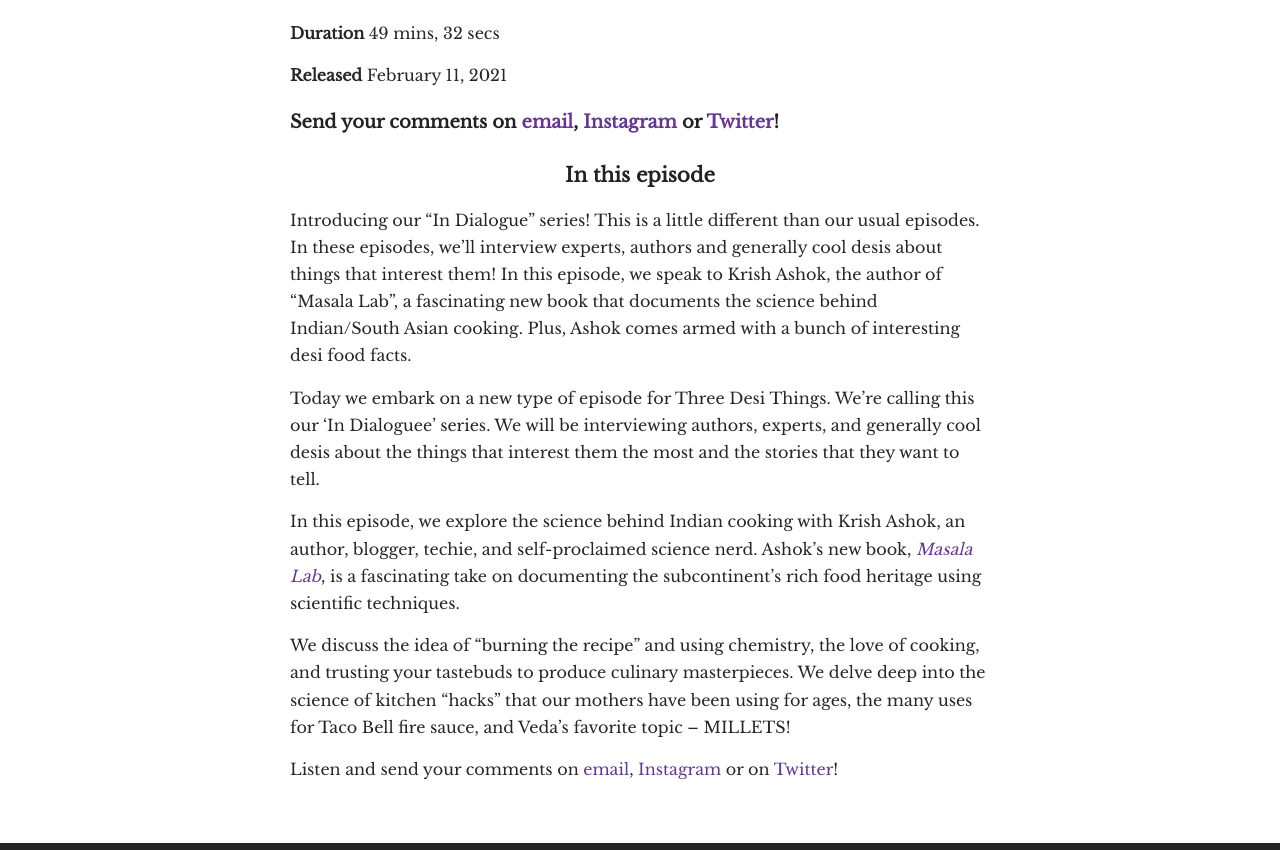
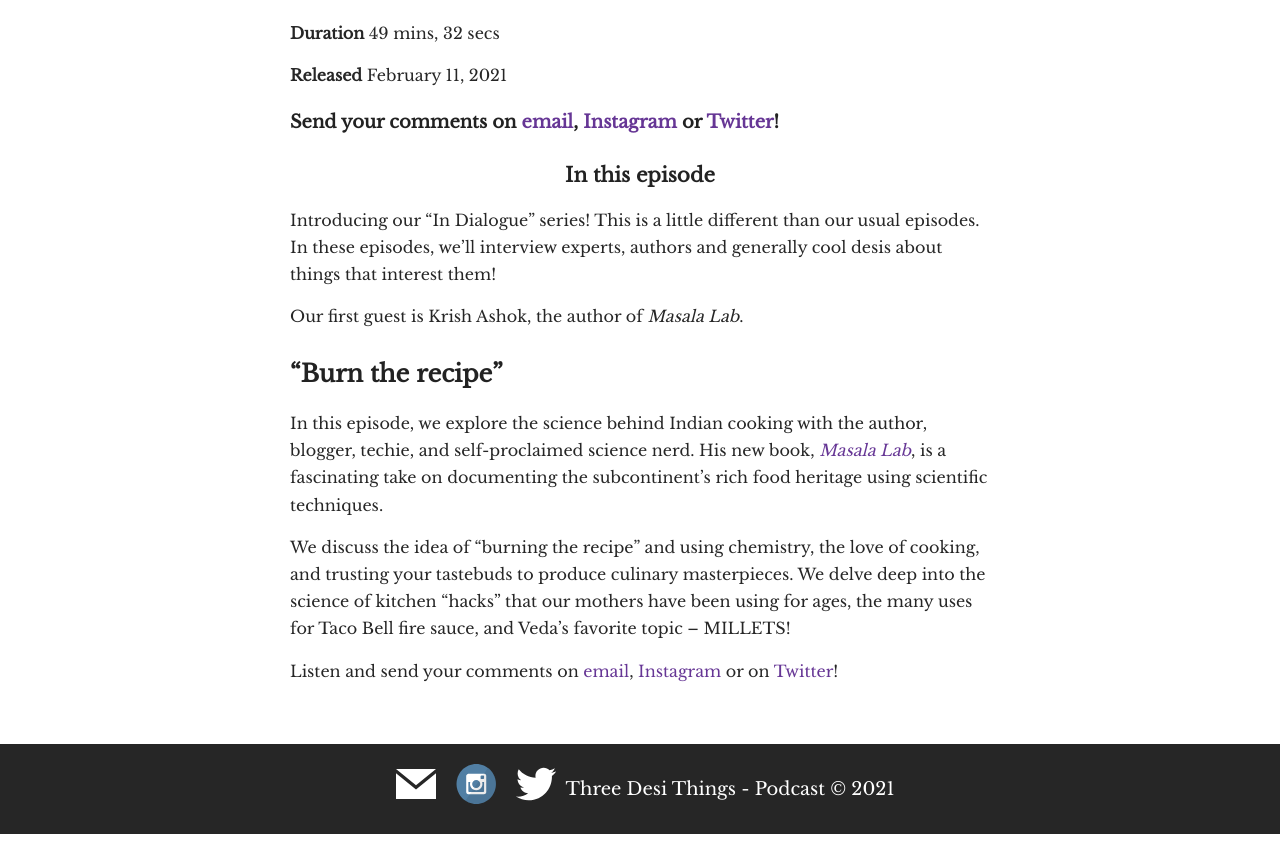
Before and after one commit to three-desi-things/three-desi-things.github.io, a Jekyll site: the page built from _posts/2021-02-11-5.markdown, in a window 1280 px wide and 900 px high, scrolled down 555 px, cut to the strip 50-900 px from the top of the window. Built offline with Jekyll 4.4.1, drawn with Linux system fonts in a browser that asks for light colours.

Commit message:
updates to #5

```diff
--- a/_posts/2021-02-11-5.markdown
+++ b/_posts/2021-02-11-5.markdown
@@ -5,13 +5,13 @@
 title: 			"#5: In Dialogue with Krish Ashok, the author of Masala Lab, a book on the science behind desi cooking"
 url:        "5 - krish-ashok-masala-lab"
 subtitle: 	""
-summary: 		"Introducing our “In Dialogue” series! This is a little different than our usual episodes. In these episodes, we'll interview experts, authors and generally cool desis about things that interest them!
+summary: 		"Introducing our “In Dialogue” series! This is a little different than our usual episodes. In these episodes, we'll interview experts, authors and generally cool desis about things that interest them! \n
 
-In this episode, we speak to Krish Ashok, the author of “Masala Lab”, a fascinating new book that documents the science behind Indian/South Asian cooking. Plus, Ashok comes armed with a bunch of interesting desi food facts."
+Our first guest is Krish Ashok, the author of _Masala Lab_."
 
-description: 	"Introducing our “In Dialogue” series! This is a little different than our usual episodes. In these episodes, we'll interview experts, authors and generally cool desis about things that interest them!
+description: 	"Introducing our “In Dialogue” series! This is a little different than our usual episodes. In these episodes, we'll interview experts, authors and generally cool desis about things that interest them! \n
 
-In this episode, we speak to Krish Ashok, the author of “Masala Lab”, a fascinating new book that documents the science behind Indian/South Asian cooking. Plus, Ashok comes armed with a bunch of interesting desi food facts."
+Our first guest is Krish Ashok, the author of _Masala Lab_."
 
 type:			full # "trailer" or "full"
 duration: 		"49:32" # audio length in min
@@ -20,16 +20,16 @@
 
 block: 			"no" # means is shown in iTunes
 
-player_link: "https://www.podbean.com/media/player/6bb98-f8dcf4?from=pb6admin&download=1&version=1&auto=0&share=1&download=1&rtl=0&fonts=Helvetica&skin=2&pfauth=&btn-skin=101"
+player_link: "https://www.podbean.com/media/player/kvsqw-fa6755?from=pb6admin&download=1&version=1&auto=0&share=1&download=1&rtl=0&fonts=Helvetica&skin=2&pfauth=&btn-skin=101"
 
 
 ---
 
 {{page.description}}
 
-Today we embark on a new type of episode for Three Desi Things. We’re calling this our ‘In Dialoguee’ series. We will be interviewing authors, experts, and generally cool desis about the things that interest them the most and the stories that they want to tell.
+<h2 class="fact__hed">“Burn the recipe”</h2>
 
-In this episode, we explore the science behind Indian cooking with Krish Ashok, an author, blogger, techie, and self-proclaimed science nerd. Ashok’s new book, [_Masala Lab_](https://www.amazon.com/Masala-Lab-Science-Indian-Cooking/dp/0143451375), is a fascinating take on documenting the subcontinent&rsquo;s rich food heritage using scientific techniques.
+In this episode, we explore the science behind Indian cooking with the author, blogger, techie, and self-proclaimed science nerd. His new book, [_Masala Lab_](https://www.amazon.com/Masala-Lab-Science-Indian-Cooking/dp/0143451375), is a fascinating take on documenting the subcontinent&rsquo;s rich food heritage using scientific techniques.
 
 
 We discuss the idea of “burning the recipe” and using chemistry, the love of cooking, and trusting your tastebuds to produce culinary masterpieces. We delve deep into the science of kitchen “hacks” that our mothers have been using for ages, the many uses for Taco Bell fire sauce, and Veda’s favorite topic – MILLETS!
```
